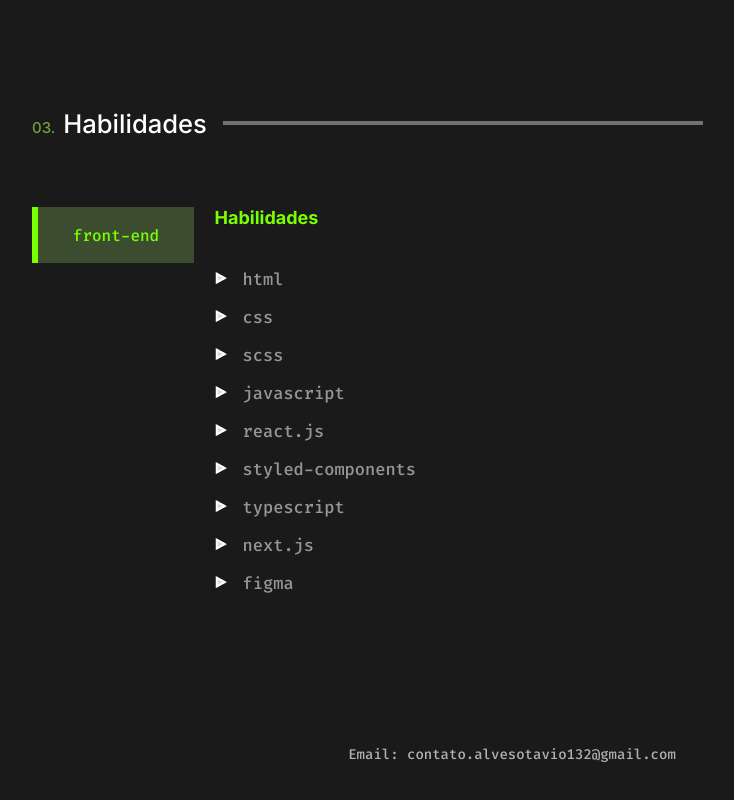
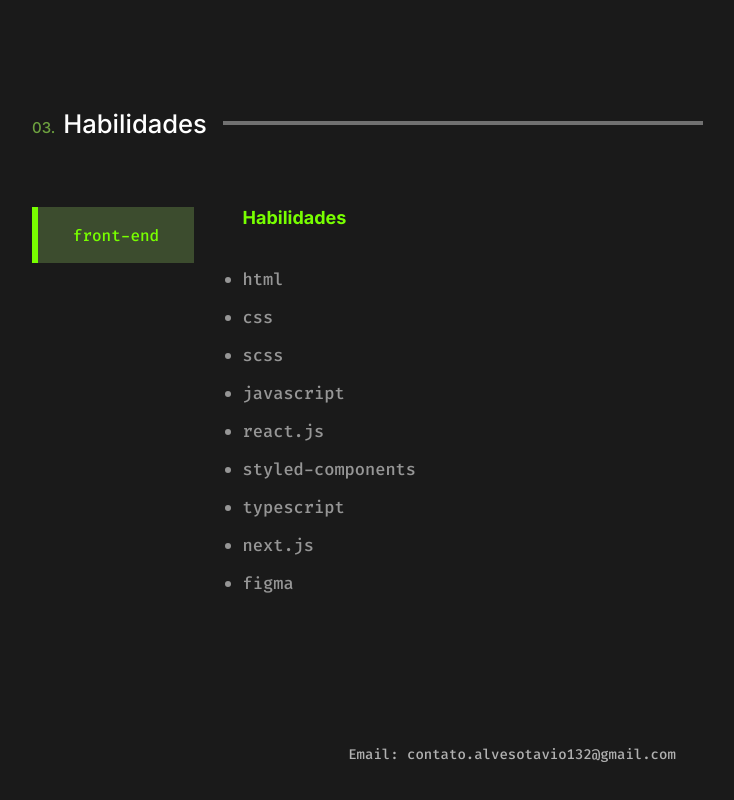
Before and after one commit to Otavin23/PortifolioV2, a React (Vite) app: page / in a window 1280 px wide. Shown: the part 3713-4513 px from the top of the page, without its empty margins (128-862 px from the left). Built offline with nearby package versions, Linux system fonts and the light colour scheme.

Commit message:
finished

```diff
--- a/index.html
+++ b/index.html
@@ -54,6 +54,11 @@
       href="https://fonts.googleapis.com/css2?family=Fira+Code:wght@400;500;600&family=Inter:wght@500;600;700&display=swap"
       rel="stylesheet"
     />
+    <link
+      rel="shortcut icon"
+      href="./src/assets/cafeI.ico"
+      type="image/x-icon"
+    />
 
     <title>Portfolio -Otavio Vieira freelancer</title>
   </head>
--- a/src/page/Home/index.tsx
+++ b/src/page/Home/index.tsx
@@ -32,8 +32,6 @@ import qrcode from "../../assets/image__projects/qr-code.webp";
 import article from "../../assets/image__projects/article.webp";
 import challenge from "../../assets/image__projects/chall.webp";
 import Cardp from "../../Components/cardProjects";
-
-import polygon from "../../assets/Polygon.webp";
 
 const Home = () => {
   useEffect(() => {
@@ -191,63 +189,18 @@ const Home = () => {
             <S.skillsNav>
               <span>habilidades</span>
               <ul>
-                <li>
-                  <picture>
-                    <img src={polygon} alt="polygon" />
-                  </picture>
-                  html
-                </li>
+                <li>html</li>
 
-                <li>
-                  <picture>
-                    <img src={polygon} alt="polygon" />
-                  </picture>
-                  css
-                </li>
+                <li>css</li>
 
-                <li>
-                  <picture>
-                    <img src={polygon} alt="polygon" />
-                  </picture>
-                  scss
-                </li>
+                <li>scss</li>
 
-                <li>
-                  <picture>
-                    <img src={polygon} alt="polygon" />
-                  </picture>
-                  javascript
-                </li>
-                <li>
-                  <picture>
-                    <img src={polygon} alt="polygon" />
-                  </picture>
-                  react.js
-                </li>
-                <li>
-                  <picture>
-                    <img src={polygon} alt="polygon" />
-                  </picture>
-                  styled-components
-                </li>
-                <li>
-                  <picture>
-                    <img src={polygon} alt="polygon" />
-                  </picture>
-                  typescript
-                </li>
-                <li>
-                  <picture>
-                    <img src={polygon} alt="polygon" />
-                  </picture>
-                  next.js
-                </li>
-                <li>
-                  <picture>
-                    <img src={polygon} alt="polygon" />
-                  </picture>
-                  figma
-                </li>
+                <li>javascript</li>
+                <li>react.js</li>
+                <li>styled-components</li>
+                <li>typescript</li>
+                <li>next.js</li>
+                <li>figma</li>
               </ul>
             </S.skillsNav>
           </S.skillNames>
--- a/src/page/Home/styles.ts
+++ b/src/page/Home/styles.ts
@@ -191,7 +191,6 @@ export const skillsNav = styled.nav`
   }
   ul {
     margin: 2.5rem 0 0 0;
-    list-style: none;
     font-family: "Fira Code";
     font-style: normal;
     font-weight: 450;
```
Also changed, not shown: src/assets/Cafe-icon-by-hellopixelzstudio.jpg (added), 1 other file (tests, documents, lock files or other folders).
